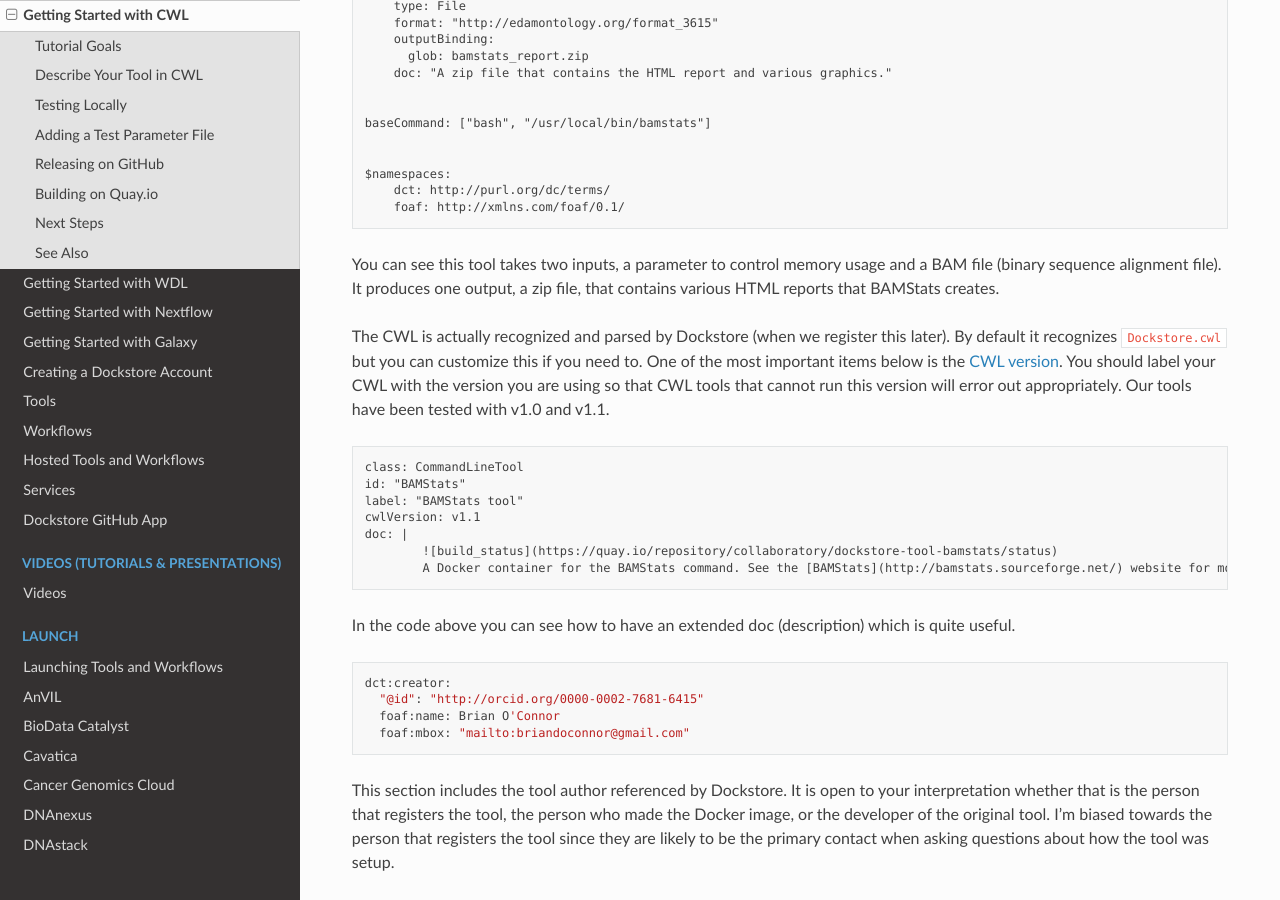
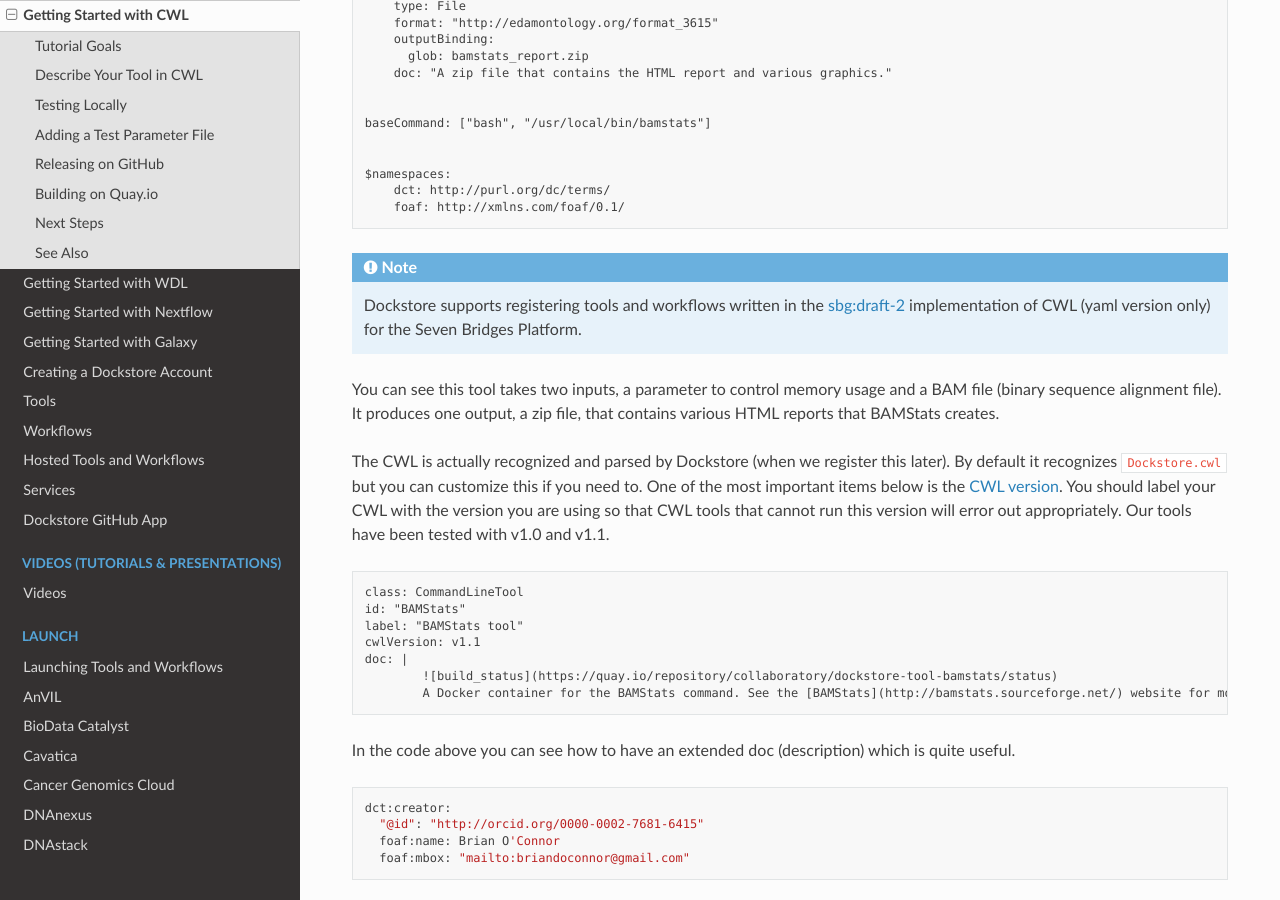
Before and after one commit to dockstore/dockstore-documentation, a Sphinx documentation site: the page built from docs/getting-started/getting-started-with-cwl.rst, in a window 1280 px wide and 900 px high, scrolled down 1615 px. Built offline with Sphinx 7.4.7 and the Read the Docs theme 2.0.0, drawn with Linux system fonts in a browser that asks for light colours.

Commit message:
sbg support

```diff
--- a/docs/getting-started/getting-started-with-cwl.rst
+++ b/docs/getting-started/getting-started-with-cwl.rst
@@ -97,6 +97,8 @@
     $namespaces:
         dct: http://purl.org/dc/terms/
         foaf: http://xmlns.com/foaf/0.1/
+
+.. note:: Dockstore supports registering tools and workflows written in the `sbg:draft-2 <https://docs.sevenbridges.com/docs/about-the-common-workflow-language#sbgdraft-2>`__ implementation of CWL (yaml version only) for the Seven Bridges Platform.
 
 You can see this tool takes two inputs, a parameter to control memory
 usage and a BAM file (binary sequence alignment file). It produces one
```
